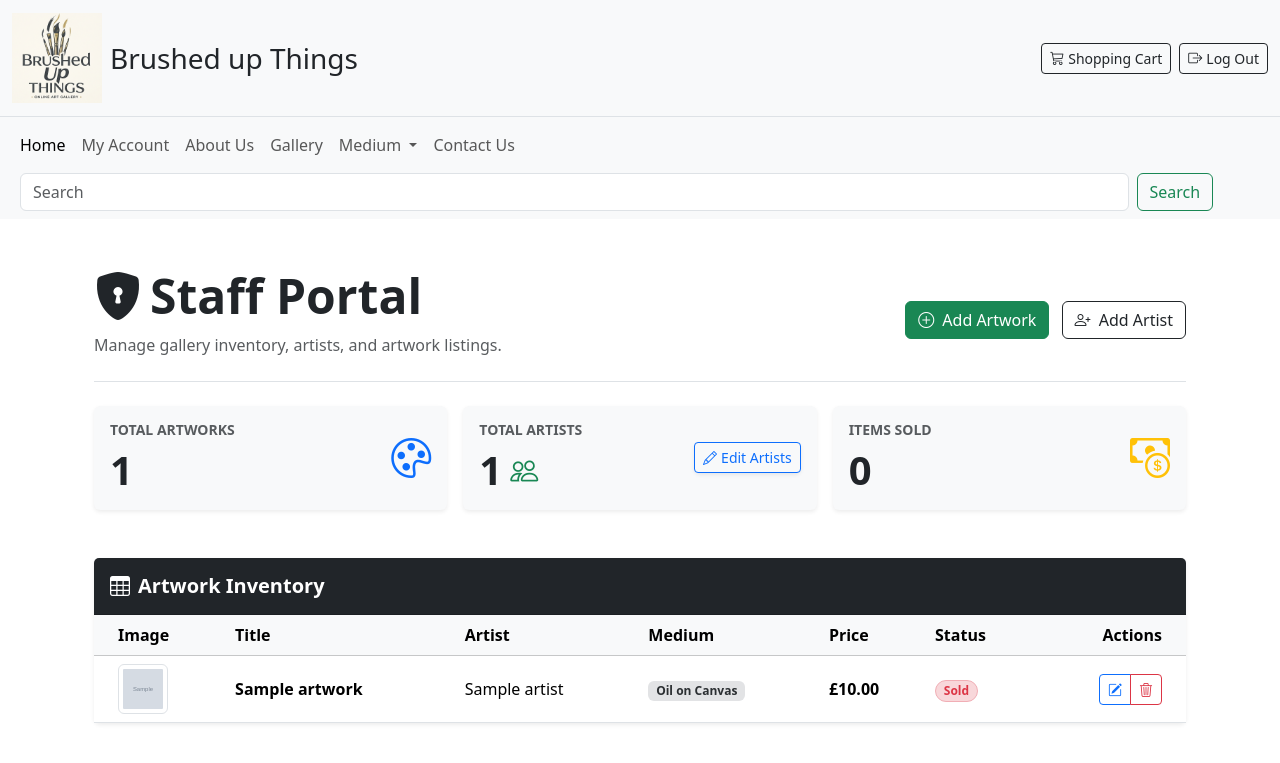
After one commit to Analisa1984/brushed-up-things, a Django app: page /profile/management/ in a window 1280 px wide. The commit adds this page. Shown: the top 763 px of the page. Run offline with Django 5.2, Linux system fonts and the light colour scheme; a user stored in the database is signed in; tables that the repository leaves empty hold one stand-in row (values such as "Sample post"); grey boxes marked "Sample" are stand-in pictures.

```diff
--- a/artwork/urls.py
+++ b/artwork/urls.py
@@ -5,4 +5,9 @@ from . import views
 urlpatterns = [
     path('', views.index, name='index'),
     path('gallery/', views.gallery, name='gallery'),
+    path('artists/', views.artist_directory, name='artist_directory'),
+    path('artists/edit/<int:artist_id>/',
+         views.edit_artist, name='edit_artist'),
+    path('artists/delete/<int:artist_id>/',
+         views.delete_artist, name='delete_artist'),
 ]
--- /dev/null
+++ b/profiles/templates/profiles/staff_dashboard.html
@@ -0,0 +1,135 @@
+{% extends "base.html" %}
+{% load static %}
+
+{% block content %}
+<div class="container my-5">
+    <div class="d-flex justify-content-between align-items-center mb-4 pb-2 border-bottom">
+        <div>
+            <h1 class="display-5 fw-bold text-dark"><i class="bi bi-shield-lock-fill me-2"></i>Staff Portal</h1>
+            <p class="text-muted">Manage gallery inventory, artists, and artwork listings.</p>
+        </div>
+        <div>
+            <a href="{% url 'add_artwork' %}" class="btn btn-success me-2">
+                <i class="bi bi-plus-circle me-1"></i> Add Artwork
+            </a>
+            <a href="{% url 'add_artist' %}" class="btn btn-outline-dark">
+                <i class="bi bi-person-plus me-1"></i> Add Artist
+            </a>
+        </div>
+    </div>
+
+    <div class="row g-3 mb-5">
+    <div class="col-md-4">
+        <div class="card bg-body-tertiary border-0 shadow-sm h-100">
+            <div class="card-body d-flex align-items-center justify-content-between">
+                <div>
+                    <h6 class="text-uppercase text-muted small fw-bold mb-2">Total Artworks</h6>
+                    <h3 class="display-6 fw-bold m-0">{{ artworks|length }}</h3>
+                </div>
+                <div class="fs-1 text-primary"><i class="bi bi-palette"></i></div>
+            </div>
+        </div>
+    </div>
+
+    <div class="col-md-4">
+        <div class="card bg-body-tertiary border-0 shadow-sm h-100">
+            <div class="card-body d-flex align-items-center justify-content-between">
+                <div>
+                    <h6 class="text-uppercase text-muted small fw-bold mb-2">Total Artists</h6>
+                    <div class="d-flex align-items-center gap-2">
+                        <h3 class="display-6 fw-bold m-0">{{ artists|length }}</h3>
+                        <div class="fs-3 text-success lh-1"><i class="bi bi-people"></i></div>
+                    </div>
+                </div>
+                <div class="btn-group shadow-sm" role="group" aria-label="Artist management">
+                    <a href="{% url 'artist_directory' %}" class="btn btn-sm btn-outline-primary px-2" title="View/Edit Artist Directory">
+                        <i class="bi bi-pencil me-1"></i>Edit Artists
+                    </a>
+                </div>
+            </div>
+        </div>
+    </div>
+
+    <div class="col-md-4">
+        <div class="card bg-body-tertiary border-0 shadow-sm h-100">
+            <div class="card-body d-flex align-items-center justify-content-between">
+                <div>
+                    <h6 class="text-uppercase text-muted small fw-bold mb-2">Items Sold</h6>
+                    <h3 class="display-6 fw-bold m-0">
+                        {% regroup artworks by is_sold as sold_list %}
+                        0
+                    </h3>
+                </div>
+                <div class="fs-1 text-warning"><i class="bi bi-cash-coin"></i></div>
+            </div>
+        </div>
+    </div>
+</div>
+
+    <div class="card shadow-sm border-0">
+        <div class="card-header bg-dark text-white py-3">
+            <h5 class="m-0 fw-bold"><i class="bi bi-table me-2"></i>Artwork Inventory</h5>
+        </div>
+        <div class="card-body p-0">
+            <div class="table-responsive">
+                <table class="table table-hover align-middle mb-0">
+                    <thead class="table-light">
+                        <tr>
+                            <th scope="col" class="ps-4">Image</th>
+                            <th scope="col">Title</th>
+                            <th scope="col">Artist</th>
+                            <th scope="col">Medium</th>
+                            <th scope="col">Price</th>
+                            <th scope="col">Status</th>
+                            <th scope="col" class="text-end pe-4">Actions</th>
+                        </tr>
+                    </thead>
+                    <tbody>
+                        {% for artwork in artworks %}
+                        <tr>
+                            <td class="ps-4">
+                                {% if artwork.image %}
+                                    <img src="{{ artwork.image.url }}" alt="{{ artwork.title }}" class="img-thumbnail object-fit-cover" style="width: 50px; height: 50px;">
+                                {% else %}
+                                    <div class="bg-secondary-subtle d-flex align-items-center justify-content-center rounded" style="width: 50px; height: 50px;">
+                                        <i class="bi bi-image text-muted"></i>
+                                    </div>
+                                {% endif %}
+                            </td>
+                            <td class="fw-semibold">{{ artwork.title }}</td>
+                            <td>{{ artwork.artist.name }}</td>
+                            <td><span class="badge bg-secondary-subtle text-secondary-emphasis">{{ artwork.medium }}</span></td>
+                            <td class="fw-bold">£{{ artwork.price }}</td>
+                            <td>
+                                {% if artwork.is_available %}
+                                    <span class="badge bg-success-subtle text-success border border-success-subtle px-2.5 py-1.5 rounded-pill">Available</span>
+                                {% else %}
+                                    <span class="badge bg-danger-subtle text-danger border border-danger-subtle px-2.5 py-1.5 rounded-pill">Sold</span>
+                                {% endif %}
+                            </td>
+                            <td class="text-end pe-4">
+                                <div class="btn-group" role="group">
+                                    <a href="#" class="btn btn-sm btn-outline-primary" title="Edit">
+                                        <i class="bi bi-pencil-square"></i>
+                                    </a>
+                                    <a href="#" class="btn btn-sm btn-outline-danger" title="Delete">
+                                        <i class="bi bi-trash3"></i>
+                                    </a>
+                                </div>
+                            </td>
+                        </tr>
+                        {% empty %}
+                        <tr>
+                            <td colspan="7" class="text-center py-5 text-muted">
+                                <i class="bi bi-folder-x display-4 d-block mb-3"></i>
+                                No artwork records found in the system database.
+                            </td>
+                        </tr>
+                        {% endfor %}
+                    </tbody>
+                </table>
+            </div>
+        </div>
+    </div>
+</div>
+{% endblock %}
--- a/profiles/urls.py
+++ b/profiles/urls.py
@@ -5,4 +5,7 @@ from . import views
 urlpatterns = [
     path('', views.profile, name='profile'),
     path('delete/', views.delete_profile, name='delete_profile'),
+    path('management/', views.staff_dashboard, name='staff_dashboard'),
+    path('management/add-artist', views.add_artist, name='add_artist'),
+    path('management/add-artwork', views.add_artwork, name='add_artwork')
 ]
--- a/profiles/views.py
+++ b/profiles/views.py
@@ -1,9 +1,27 @@
 from django.shortcuts import render, get_object_or_404, redirect
 from django.contrib import messages
 from django.contrib.auth import logout
-from django.contrib.auth.decorators import login_required
+from django.contrib.auth.decorators import login_required, user_passes_test
 from .models import UserProfile
-from .forms import UserProfileForm
+from .forms import UserProfileForm, ArtistForm, ArtworkForm
+from artwork.models import Artist, Artwork
+
+def is_staff_check(user):
+    return user.is_authenticated and user.is_staff
+
+
+@user_passes_test(is_staff_check)
+def staff_dashboard(request):
+    """display staff portal"""""
+    artworks = Artwork.objects.all()
+    artists = Artist.objects.all()
+
+    template = 'profiles/staff_dashboard.html'
+    context = {
+        'artworks': artworks,
+        'artists': artists,
+    }
+    return render(request, template, context)
 
 
 # Create your views here.
@@ -12,7 +30,8 @@ def profile(request):
     """Show and update the user's profile"""
     profile = get_object_or_404(UserProfile, user=request.user)
     if request.method == 'POST':
-        form = UserProfileForm(request.POST, instance=profile, user=request.user)
+        form = UserProfileForm(
+            request.POST, instance=profile, user=request.user)
         if form.is_valid():
             form.save()
             request.user.username = form.cleaned_data['username']
@@ -56,3 +75,48 @@ def delete_profile(request):
         )
         return redirect('index')
     return redirect('profile')
+
+
+@user_passes_test(is_staff_check)
+def add_artist(request):
+    """ View for staff members to add a new artist to the gallery """
+    if request.method == 'POST':
+        form = ArtistForm(request.POST, request.FILES)
+        if form.is_valid():
+            artist = form.save()
+            messages.success(request, f'Successfully added artist: {artist.name}')
+            return redirect('staff_dashboard')
+        else:
+            messages.error(request, 'Failed to add artist. Please ensure the form is valid.')
+    else:
+        form = ArtistForm()
+
+    template = 'profiles/add_artist.html'
+    context = {
+        'form': form,
+    }
+    return render(request, template, context)
+
+
+@user_passes_test(is_staff_check)
+def add_artwork(request):
+    """View for staff members to add a new piece of artwork"""
+    if request.method == 'POST':
+        form = ArtworkForm(request.POST, request.FILES)
+        if form.is_valid():
+            artwork = form.save()
+            messages.success(
+                request, f'Successfully added artwork: {artwork.title}')
+            return redirect('staff_dashboard')
+        else:
+            messages.error(
+                request,
+                'Failed to add artwork. Please ensure the form is valid.')
+    else:
+        form = ArtworkForm()
+
+    template = 'profiles/add_artwork.html'
+    context = {
+        'form': form,
+    }
+    return render(request, template, context)
```
Also changed, not shown: artwork/templates/artwork/artist_directory.html (added, +45 -0 lines), artwork/templates/artwork/edit_artist.html (added, +30 -0 lines), artwork/views.py (+47 -2 lines), profiles/forms.py (+25 -0 lines), profiles/templates/profiles/add_artist.html (added, +32 -0 lines), profiles/templates/profiles/add_artwork.html (added, +32 -0 lines), profiles/templates/profiles/profile.html (+2 -39 lines).
